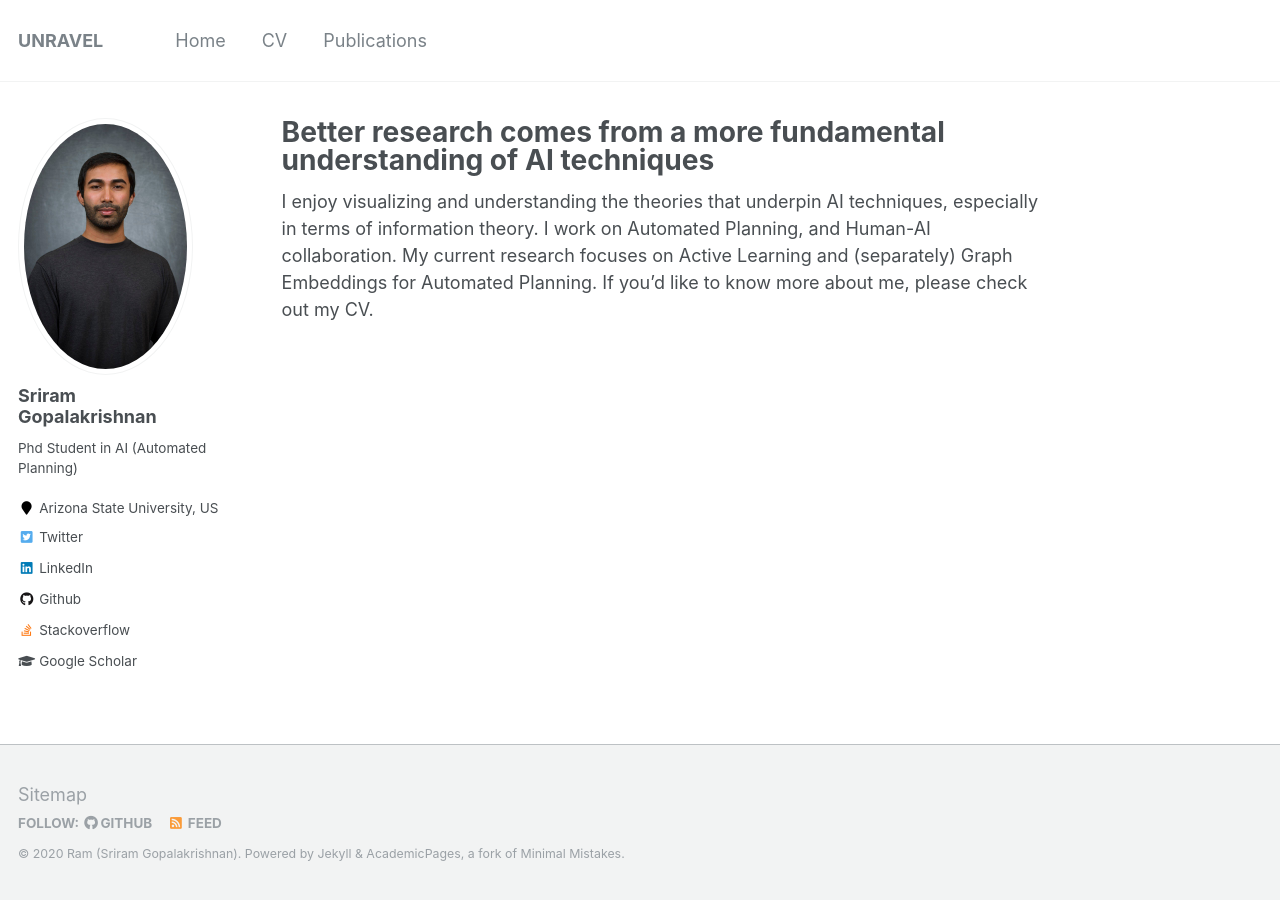
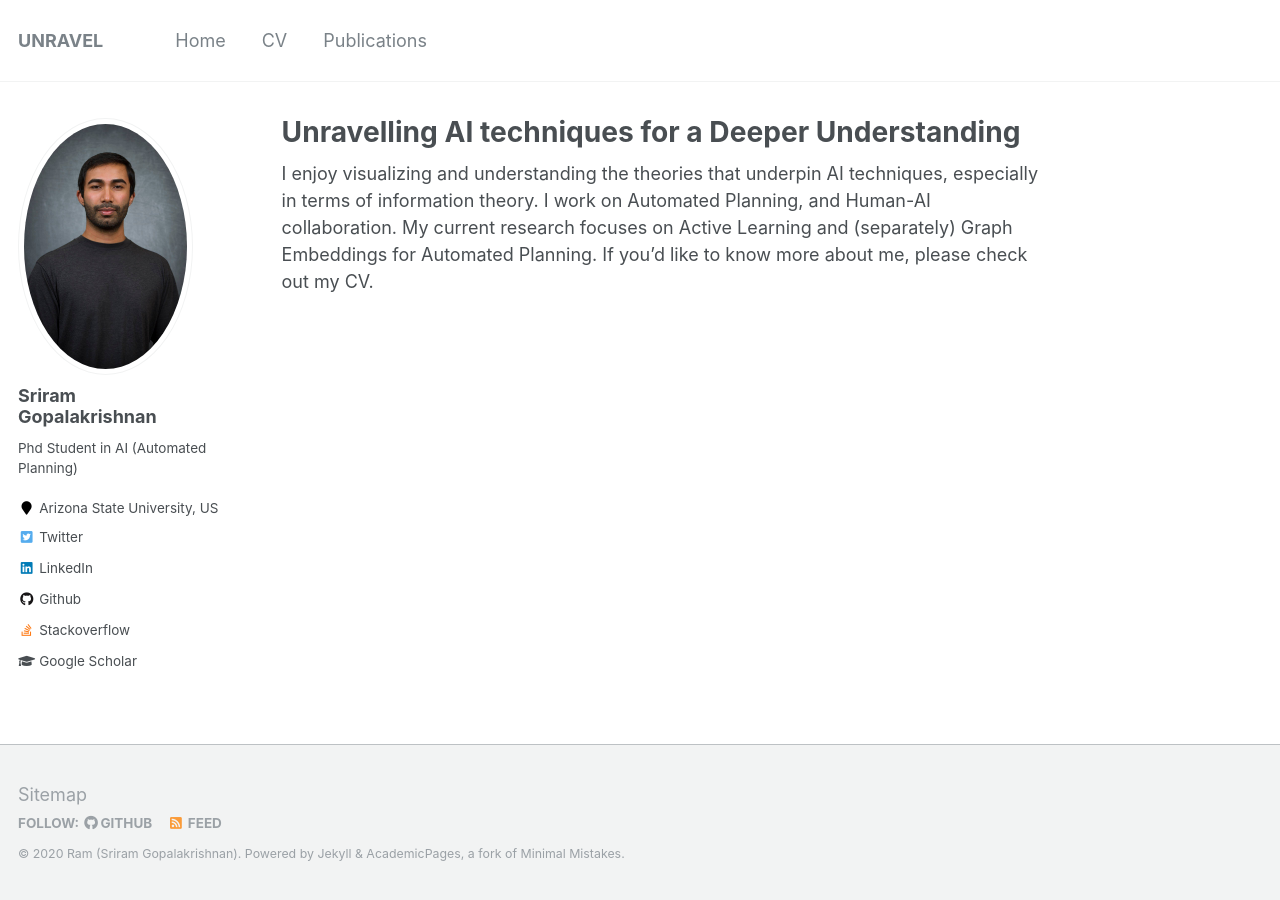
Before and after one commit to marirsg2/Sriram_Unravel, a Jekyll site: the page built from _pages/about.md, in a window 1280 px wide. Built offline with Jekyll 4.4.1, drawn with Linux system fonts in a browser that asks for light colours.

Commit message:
Update about.md

```diff
--- a/_pages/about.md
+++ b/_pages/about.md
@@ -1,6 +1,6 @@
 ---
 permalink: /
-title: "Better research comes from a more fundamental understanding of AI techniques"
+title: "Unravelling AI techniques for a Deeper Understanding"
 excerpt: ""
 author_profile: true
 redirect_from:
```
